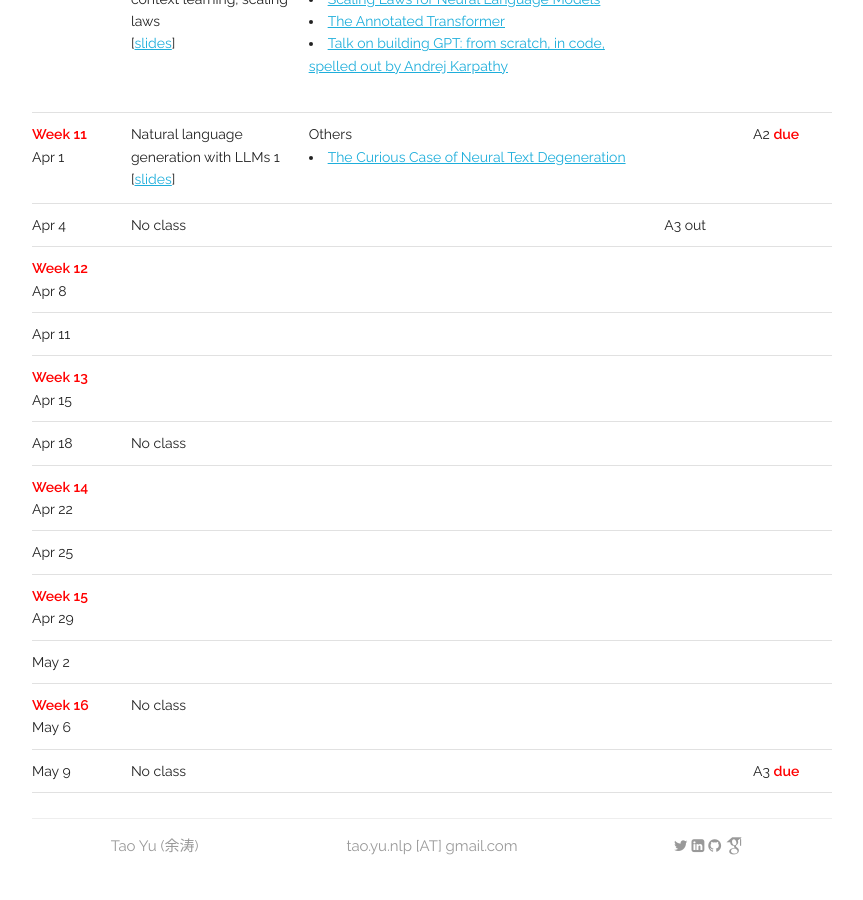
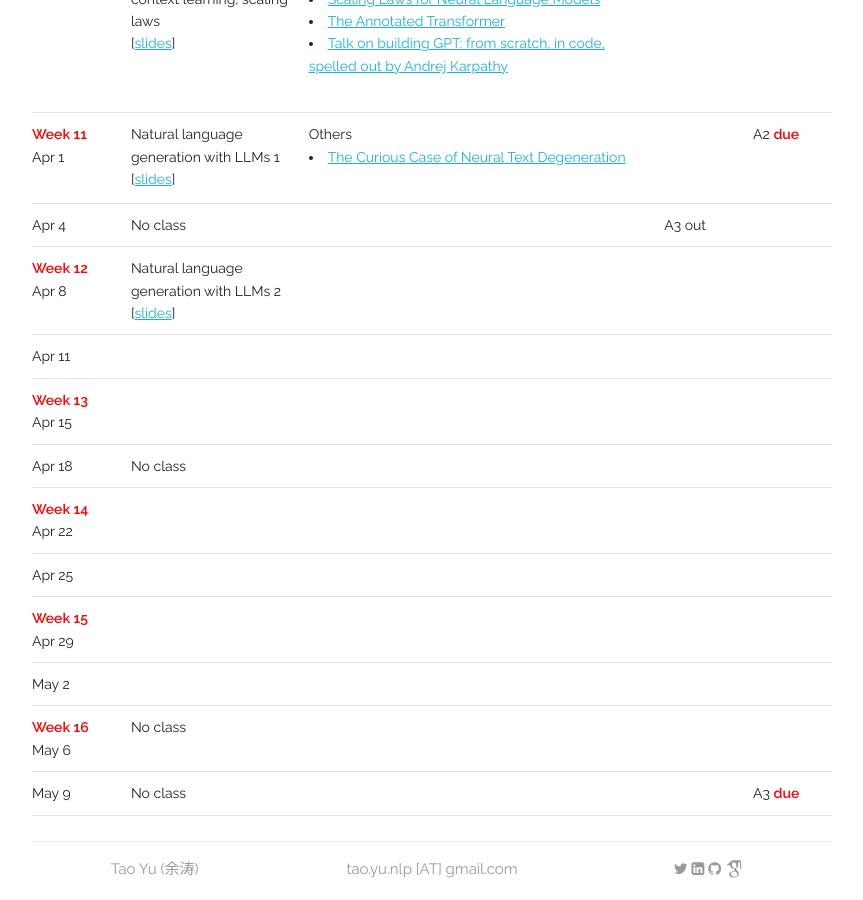
Before and after one commit to taoyds/taoyds.github.io, a Jekyll site: the page built from courses/comp3361.md, in a window 1280 px wide and 900 px high, scrolled down 3843 px. Shown: the whole window, without its empty margins (208-1071 px from the left). Built offline with Jekyll 4.4.1, drawn with Linux system fonts in a browser that asks for light colours; some web fonts are replaced.

Commit message:
Update comp3361.yaml

```diff
--- a/_data/courses/comp3361.yaml
+++ b/_data/courses/comp3361.yaml
@@ -262,8 +262,8 @@ schedule:
   - date: Apr 8
     week: Week 12
     topic:
-      - title:
-        slides:
+      - title: Natural language generation with LLMs 2
+        slides: /assets/courses/COMP3361-25spring-lec17.pdf
     material:
     event:
     due:
```
